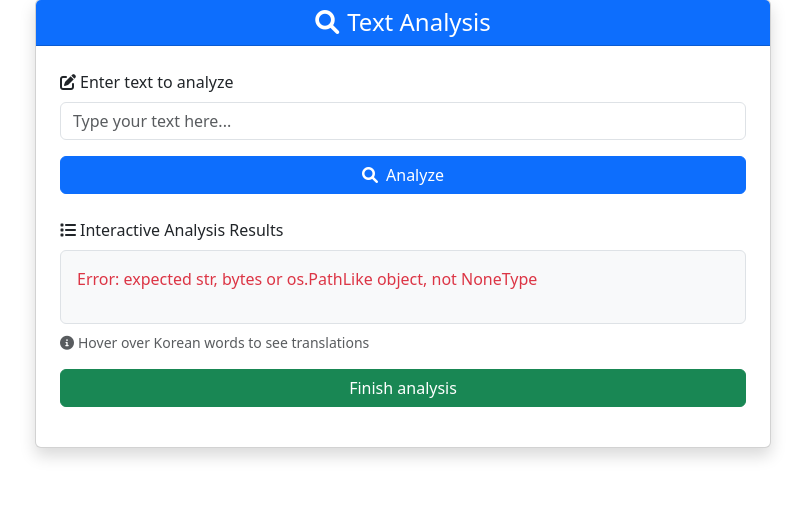
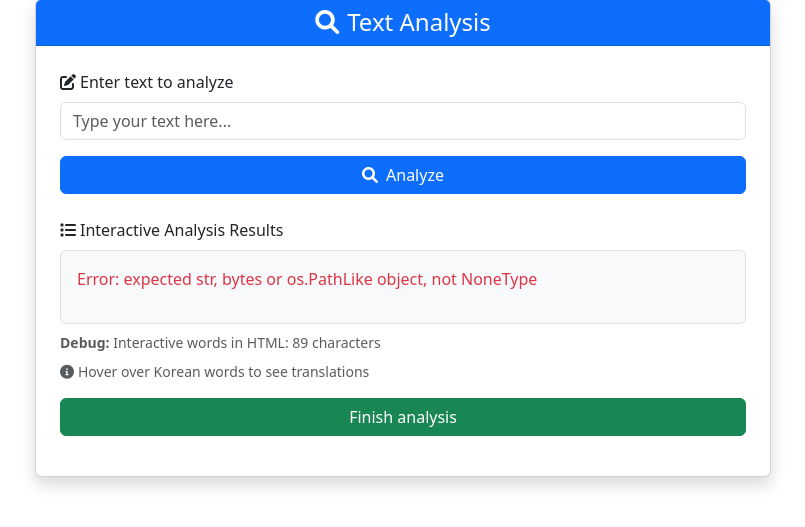
Before and after one commit to Vyacheslav2323/lexipark, a Django app: page / in a window 1280 px wide. Shown: the part 105-632 px from the top of the page, without its empty margins (237-1042 px from the left). Run offline with Django 5.2, Linux system fonts and the light colour scheme.

Commit message:
Add browser console debugging to identify JavaScript loading issues

```diff
--- a/analysis/templates/analysis/page1.html
+++ b/analysis/templates/analysis/page1.html
@@ -82,6 +82,11 @@
                     {{ interactive_html|safe }}
                   </p>
                 </div>
+                <div class="mt-2">
+                  <small class="text-muted">
+                    <strong>Debug:</strong> Interactive words in HTML: {{ interactive_html|length }} characters
+                  </small>
+                </div>
                 <small class="text-muted mt-2 d-block">
                   <i class="fas fa-info-circle me-1"></i>Hover over Korean words to see translations
                 </small>
@@ -100,6 +105,28 @@
   </div>
 
   <script src="https://cdn.jsdelivr.net/npm/bootstrap@5.3.0/dist/js/bootstrap.bundle.min.js"></script>
+  <script>
+    console.log('Bootstrap loaded successfully');
+    console.log('About to load interactive.js');
+
+    // Test if static files are accessible
+    fetch('{% static "analysis/js/interactive.js" %}')
+      .then(response => {
+        console.log('Interactive.js fetch response:', response.status, response.statusText);
+        return response.text();
+      })
+      .then(text => {
+        console.log('Interactive.js content length:', text.length);
+        console.log('First 100 chars:', text.substring(0, 100));
+      })
+      .catch(error => {
+        console.error('Error loading interactive.js:', error);
+      });
+  </script>
   <script src="{% static 'analysis/js/interactive.js' %}"></script>
+  <script>
+    console.log('After loading interactive.js');
+    console.log('Interactive words found:', document.querySelectorAll('.interactive-word').length);
+  </script>
 </body>
 </html>
```
